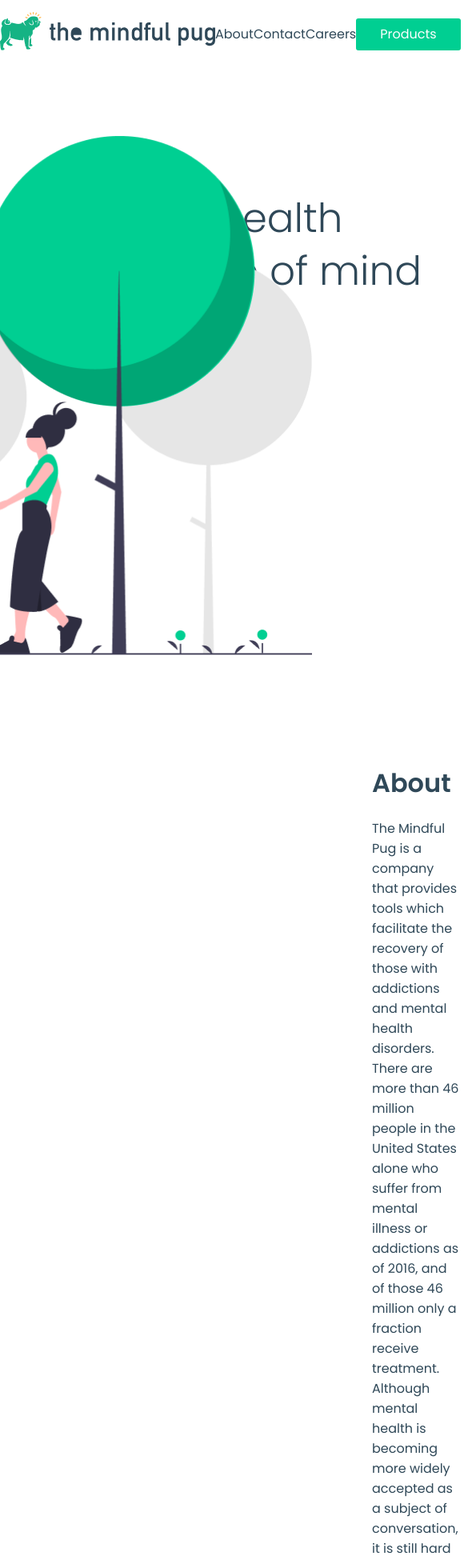
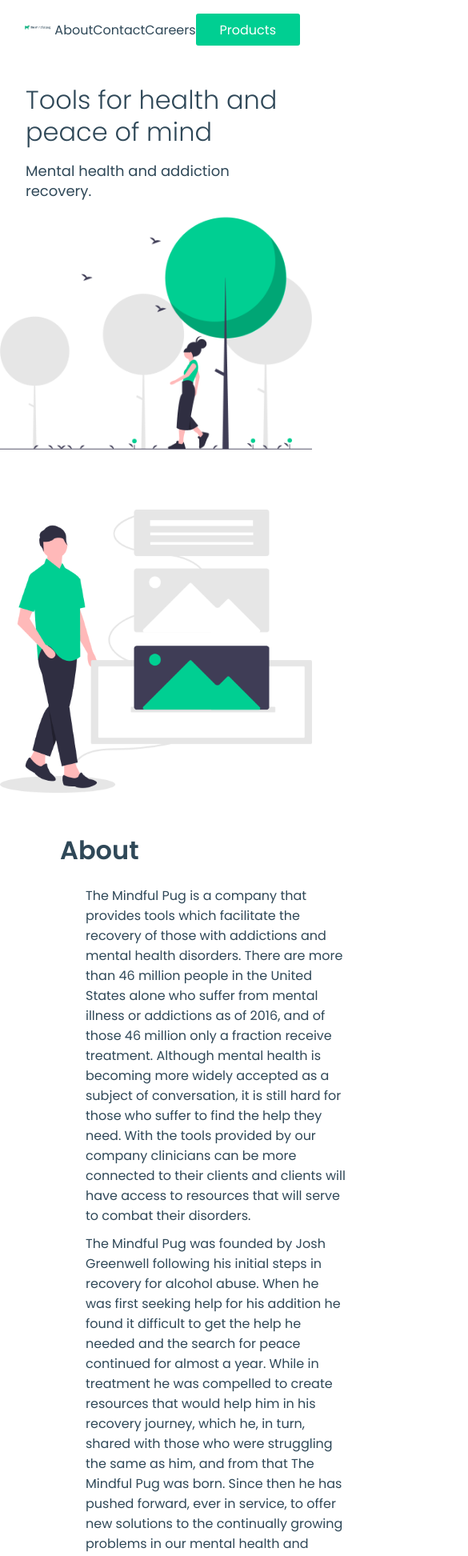
Before and after one commit to the-mindful-pug/themindfulpug, a React (Create React App) app: page / in a window 390 px wide. Shown: the top 1945 px of the page at 80% size, 585 px wide, since content can reach past the window. Built offline with nearby package versions, Linux system fonts and the light colour scheme.

Commit message:
feat(ui): mobile changes

```diff
--- a/package.json
+++ b/package.json
@@ -27,7 +27,7 @@
     "test": "react-scripts test --watchAll=false --passWithNoTests=true",
     "test:dev": "react-scripts test",
     "eject": "react-scripts eject",
-    "deploy": "yarn build && gcloud app deploy"
+    "deploy": "yarn build && gcloud app deploy --project=themindfulpug"
   },
   "eslintConfig": {
     "extends": "react-app"
--- a/src/App.js
+++ b/src/App.js
@@ -136,7 +136,7 @@
             <Footer content={footer} />
           </Route>
           <Route exact path='/'>
-            <TheMindfulPug />
+            <TheMindfulPug isMobile={isMobile} />
           </Route>
         </Switch>
       </div>
--- a/src/components/themindfulpug/TheMindfulPug.tsx
+++ b/src/components/themindfulpug/TheMindfulPug.tsx
@@ -5,6 +5,11 @@
 import heroImage from '../../images/themindfulpug/tmp_header.png'
 import aboutImage from '../../images/themindfulpug/tmp_about.png'
 import contactImage from '../../images/themindfulpug/tmp_contact.png'
+import contactMobileImage from '../../images/themindfulpug/tmp_contact_mobile.png'
+
+type Props = {
+  isMobile: boolean
+}
 
 const outerContainer = css`
   display: flex;
@@ -17,50 +22,83 @@
   max-width: 1200px;
 
   p {
-    color: #2F4858;
-    font-family: Poppins, "Segoe UI", Roboto, "Helvetica Neue", Arial, san-serif;
+    color: #2f4858;
+    font-family: Poppins, 'Segoe UI', Roboto, 'Helvetica Neue', Arial, san-serif;
     margin: 0;
   }
 
   a {
-    color: #2F4858;
+    color: #2f4858;
     outline: none;
     text-decoration: none;
   }
 `
 const header = css`
   width: 100%;
-  margin-bottom: 70px;
   box-sizing: border-box;
-  padding: 15px 0;
+  margin-bottom: 30px;
+  padding: 15px;
   display: flex;
   justify-content: space-between;
   align-items: center;
+
+  @media only screen and (min-width: 768px) {
+    margin-bottom: 70px;
+  }
 `
 const hero = css`
   position: relative;
   height: 700px;
   margin-bottom: 100px;
+
+  @media only screen and (max-width: 768px) {
+    height: 27rem;
+  }
 `
 const about = css`
   display: flex;
   margin-bottom: 100px;
+
+  @media only screen and (max-width: 768px) {
+    flex-direction: column;
+    justify-content: center;
+    margin-bottom: 5rem;
+  }
 `
 const contact = css`
   position: relative;
   display: flex;
   flex-direction: column;
+  margin-bottom: 5rem;
+
+  @media only screen and (min-width: 768px) {
+    height: 600px;
     margin-bottom: 100px;
-  height: 600px;
+  }
+
+  @media only screen and (max-width: 768px) {
+    justify-content: center;
+  }
 `
 const footer = css`
   display: flex;
   align-items: center;
   justify-content: space-between;
   padding: 15px 0;
+
+  @media only screen and (max-width: 768px) {
+    flex-direction: column;
+  }
 `
 const headerLogo = css`
   flex-grow: 1;
+`
+const headerImageStyle = css`
+  @media only screen and (max-width: 768px) {
+    width: 60%;
+    flex-grow: 0;
+    padding: 1rem;
+  }
 `
 const navigation = css`
   width: 450px;
@@ -85,17 +123,50 @@
   line-height: 66px;
   padding: 85px 0 0 50px;
   font-weight: 300;
+
+  @media only screen and (max-width: 768px) {
+    font-size: 32px;
+    line-height: 40px;
+    width: 100%;
+    padding: 0 2rem;
+    box-sizing: border-box;
+  }
 `
 const heroText = css`
   width: 360px;
   font-size: 20px;
   line-height: 32px;
   padding: 10px 0 0 50px;
+
+  @media only screen and (max-width: 768px) {
+    width: 80%;
+    font-size: 18px;
+    line-height: 25px;
+    padding: 1rem 0 0 2rem;
+    box-sizing: border-box;
+  }
 `
 const heroImageStyle = css`
   position: absolute;
+  width: 100%;
+  top: 10rem;
+
+  @media only screen and (min-width: 768px) {
     width: 870px;
     right: 0;
+    top: 0;
+  }
+`
+const aboutText = css`
+  @media only screen and (max-width: 768px) {
+    padding: 0 2rem;
+  }
+`
+const aboutImageStyle = css`
+  @media only screen and (max-width: 768px) {
+    width: 100%;
+    margin-bottom: 3rem;
+  }
 `
 const half = css`
   width: 100%;
@@ -103,6 +174,7 @@
   justify-content: center;
   align-items: center;
   flex-direction: column;
+  boz-sizing: border-box;
 `
 const sectionTitle = css`
   width: 100%;
@@ -114,24 +186,40 @@
   top: 50px;
   right: 0;
 `
+const contactImageStyleMobile = css`
+  width: 100%;
+`
 const form = css`
   width: 300px;
   margin: 150px 100px;
   z-index: 1;
+
+  @media only screen and (max-width: 768px) {
+    width: 90%;
+    display: flex;
+    justify-content: center;
+    flex-direction: column;
+    padding: 1rem;
+    margin: 0;
+  }
 `
 const input = css`
   box-sizing: border-box;
-  border: 1px solid #2F4858;
+  border: 1px solid #2f4858;
   border-radius: 3px;
   padding: 10px;
   width: 300px;
   outline-color: #00cf92;
   font-size: 16px;
-  font-family: Poppins, "Segoe UI", Roboto, "Helvetica Neue", Arial, san-serif;
+  font-family: Poppins, 'Segoe UI', Roboto, 'Helvetica Neue', Arial, san-serif;
   margin-bottom: 15px;
+
+  @media only screen and (max-width: 768px) {
+    width: 100%;
+  }
 `
 
-const TheMindfulPug = () => {
+const TheMindfulPug = ({ isMobile }: Props) => {
   const [name, setName] = useState('')
   const [email, setEmail] = useState('')
   const [message, setMessage] = useState('')
@@ -174,16 +262,22 @@
       <div className={container}>
         <div className={header}>
           <div className={headerLogo}>
-            <img src={logoImage} alt="" />
+            <img className={headerImageStyle} src={logoImage} alt="" />
           </div>
+          {isMobile ? (
+            <div />
+          ) : (
             <div className={navigation}>
               <a href="#about">About</a>
               <a href="#contact">Contact</a>
               <a href="/careers">Careers</a>
               <div className={button}>
-              <a href="/balance" style={{color: '#fff'}}>Products</a>
+                <a href="/balance" style={{ color: '#fff' }}>
+                  Products
+                </a>
               </div>
             </div>
+          )}
         </div>
         <div className={hero}>
           <img className={heroImageStyle} src={heroImage} alt="" />
@@ -192,28 +286,81 @@
         </div>
         <a id="about"></a>
         <div className={about}>
+          {isMobile && (
+            <p className={sectionTitle} style={{ marginBottom: '3rem', textAlign: 'center' }}>
+              About
+            </p>
+          )}
           <div className={half}>
-            <img src={aboutImage} alt="" />
+            <img className={aboutImageStyle} src={aboutImage} alt="" />
           </div>
-          <div className={half} style={{ padding: '0 75px' }}>
-            <p className={sectionTitle} style={{ marginBottom: '20px' }}>About</p>
-            <p>
-              The Mindful Pug is a company that provides tools which facilitate the recovery of those with addictions and mental health disorders. There are more than 46 million people in the United States alone who suffer from mental illness or addictions as of 2016, and of those 46 million only a fraction receive treatment. Although mental health is becoming more widely accepted as a subject of conversation, it is still hard for those who suffer to find the help they need. With the tools provided by our company clinicians can be more connected to their clients and clients will have access to resources that will serve to combat their disorders.
+          <div className={half} style={{ padding: isMobile ? '0' : '0 75px' }}>
+            {!isMobile && (
+              <p className={sectionTitle} style={{ marginBottom: '20px' }}>
+                About
               </p>
-            <p style={{ marginTop: '10px' }}>
-              The Mindful Pug was founded by Josh Greenwell following his initial steps in recovery for alcohol abuse. When he was first seeking help for his addition he found it difficult to get the help he needed and the search for peace continued for almost a year. While in treatment he was compelled to create resources that would help him in his recovery journey, which he, in turn, shared with those who were struggling the same as him, and from that The Mindful Pug was born. Since then he has pushed forward, ever in service, to offer new solutions to the continually growing problems in our mental health and addiction recovery communities.
+            )}
+            <p className={aboutText}>
+              The Mindful Pug is a company that provides tools which facilitate
+              the recovery of those with addictions and mental health disorders.
+              There are more than 46 million people in the United States alone
+              who suffer from mental illness or addictions as of 2016, and of
+              those 46 million only a fraction receive treatment. Although
+              mental health is becoming more widely accepted as a subject of
+              conversation, it is still hard for those who suffer to find the
+              help they need. With the tools provided by our company clinicians
+              can be more connected to their clients and clients will have
+              access to resources that will serve to combat their disorders.
+            </p>
+            <p className={aboutText} style={{ marginTop: '10px' }}>
+              The Mindful Pug was founded by Josh Greenwell following his
+              initial steps in recovery for alcohol abuse. When he was first
+              seeking help for his addition he found it difficult to get the
+              help he needed and the search for peace continued for almost a
+              year. While in treatment he was compelled to create resources that
+              would help him in his recovery journey, which he, in turn, shared
+              with those who were struggling the same as him, and from that The
+              Mindful Pug was born. Since then he has pushed forward, ever in
+              service, to offer new solutions to the continually growing
+              problems in our mental health and addiction recovery communities.
             </p>
           </div>
         </div>
         <a id="contact"></a>
         <div className={contact}>
-          <img className={contactImageStyle} src={contactImage} alt="" />
-          <p className={sectionTitle} style={{ textAlign: 'center' }}>Contact Us</p>
+          {!isMobile && <img className={contactImageStyle} src={contactImage} alt="" />}
+          <p className={sectionTitle} style={{ textAlign: 'center' }}>
+            Contact Us
+          </p>
+          {isMobile && <img className={contactImageStyleMobile} src={contactMobileImage} alt="" />}
           <div className={form}>
-            <input className={input} placeholder="Name" style={{ borderColor: errors[0] ? '#eb4034' : '#2F4858' }} onChange={e => setName(e.target.value)}/>
-            <input className={input} placeholder="Email" style={{ borderColor: errors[1] ? '#eb4034' : '#2F4858' }} onChange={e => setEmail(e.target.value)}/>
-            <textarea rows={3} className={input} placeholder="Message" style={{ resize: 'none', borderColor: errors[2] ? '#eb4034' : '#2F4858' }} onChange={e => setMessage(e.target.value)}/>
-            <div className={button} style={{ cursor: 'pointer', height: '50px' }} onClick={submit}>
+            <input
+              className={input}
+              placeholder="Name"
+              style={{ borderColor: errors[0] ? '#eb4034' : '#2F4858' }}
+              onChange={e => setName(e.target.value)}
+            />
+            <input
+              className={input}
+              placeholder="Email"
+              style={{ borderColor: errors[1] ? '#eb4034' : '#2F4858' }}
+              onChange={e => setEmail(e.target.value)}
+            />
+            <textarea
+              rows={3}
+              className={input}
+              placeholder="Message"
+              style={{
+                resize: 'none',
+                borderColor: errors[2] ? '#eb4034' : '#2F4858'
+              }}
+              onChange={e => setMessage(e.target.value)}
+            />
+            <div
+              className={button}
+              style={{ cursor: 'pointer', height: '50px' }}
+              onClick={submit}
+            >
               <p style={{ color: '#fff' }}>
                 {loading ? 'Sending...' : 'Send Message'}
               </p>
@@ -222,7 +369,7 @@
         </div>
         <div className={footer}>
           <img width="200px" src={logoImage} alt="" />
-          <p>©2019 The Mindful Pug LLC. All rights reserved.</p>
+          <p style={{ textAlign: 'center' }}>©2019 The Mindful Pug LLC. All rights reserved.</p>
         </div>
       </div>
     </div>
```
Lines whose indentation alone changed are shown as unchanged.
